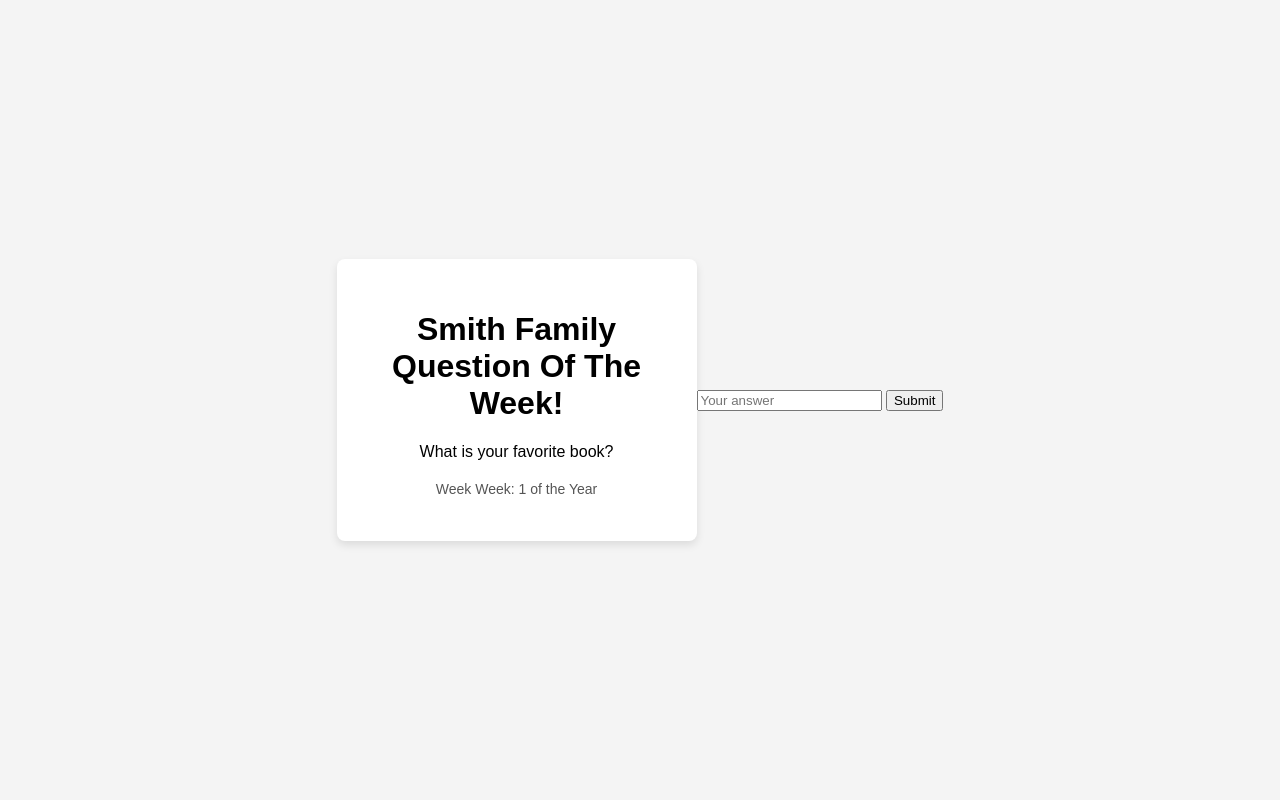
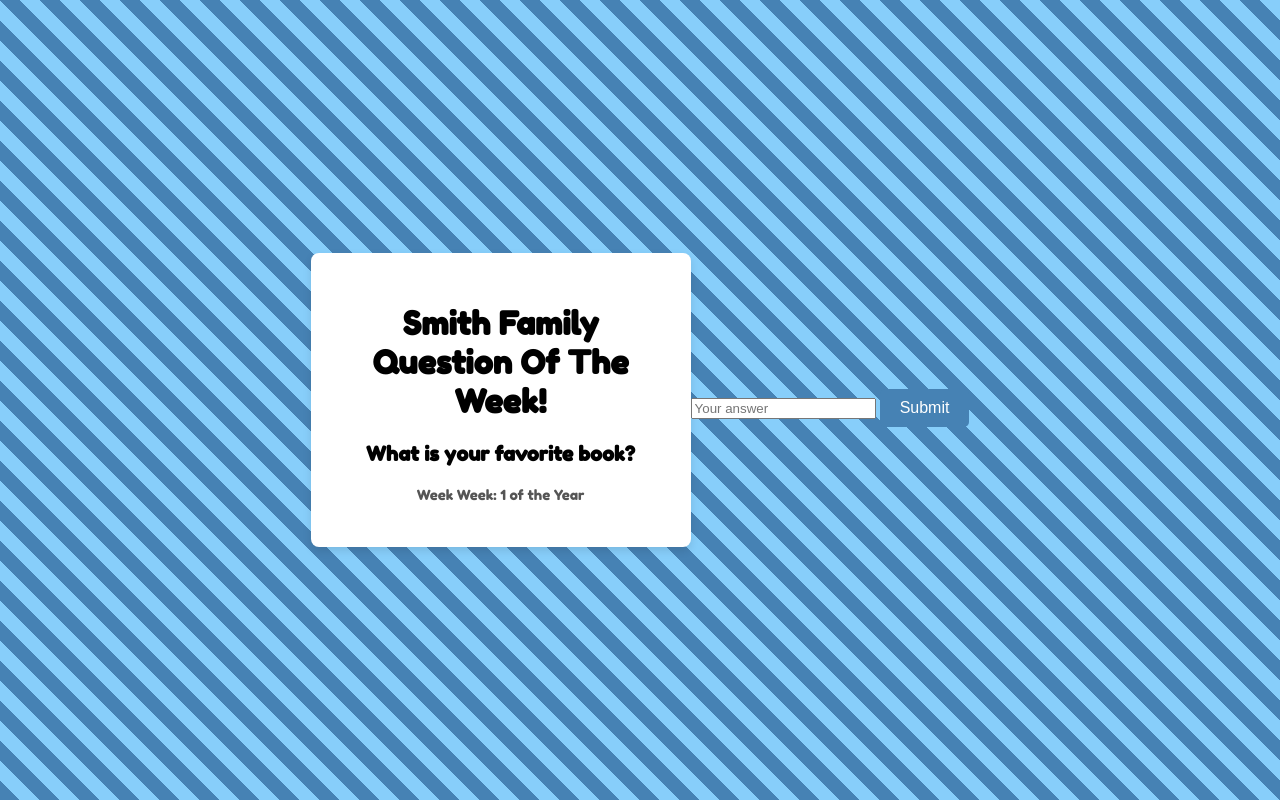
Before and after one commit to dukesamas/SmithFamilyChristmas, a plain HTML site: page index.html in a window 1280 px wide. Drawn offline with Linux system fonts and the light colour scheme.

Commit message:
style.css

```diff
--- a/style.css
+++ b/style.css
@@ -1,10 +1,14 @@
+@import url('https://fonts.googleapis.com/css2?family=Fredoka+One&display=swap');
+
 body {
-    font-family: Arial, sans-serif;
+    font-family: 'Fredoka One', cursive; /* Fun, modern font */
     display: flex;
     justify-content: center;
     align-items: center;
     height: 100vh;
-    background-color: #f4f4f4;
+    background-color: #87CEFA; /* Light blue background */
+    background-image: linear-gradient(45deg, #4682B4 25%, transparent 25%, transparent 50%, #4682B4 50%, #4682B4 75%, transparent 75%, transparent);
+    background-size: 40px 40px; /* Creates dark blue diagonal stripes */
     margin: 0;
 }
 
@@ -14,7 +18,42 @@ body {
     padding: 30px;
     border-radius: 8px;
     box-shadow: 0 4px 8px rgba(0, 0, 0, 0.1);
-    width: 300px;
+    width: 320px; /* Slightly wider */
+}
+
+#question {
+    font-size: 20px;
+    font-weight: bold;
+    margin-bottom: 20px;
+}
+
+#options {
+    text-align: left; /* Align options under the question */
+    margin-top: 10px;
+    line-height: 1.8; /* Adds spacing between options */
+}
+
+label {
+    display: block; /* Make each option appear on a new line */
+    margin: 5px 0;
+    cursor: pointer; /* Pointer cursor on hover */
+    font-size: 16px;
+}
+
+button {
+    background-color: #4682B4; /* Dark blue button */
+    color: white;
+    border: none;
+    padding: 10px 20px;
+    border-radius: 5px;
+    cursor: pointer;
+    font-size: 16px;
+    margin-top: 15px;
+    transition: background-color 0.3s;
+}
+
+button:hover {
+    background-color: #315f85; /* Slightly darker blue on hover */
 }
 
 footer {
```
